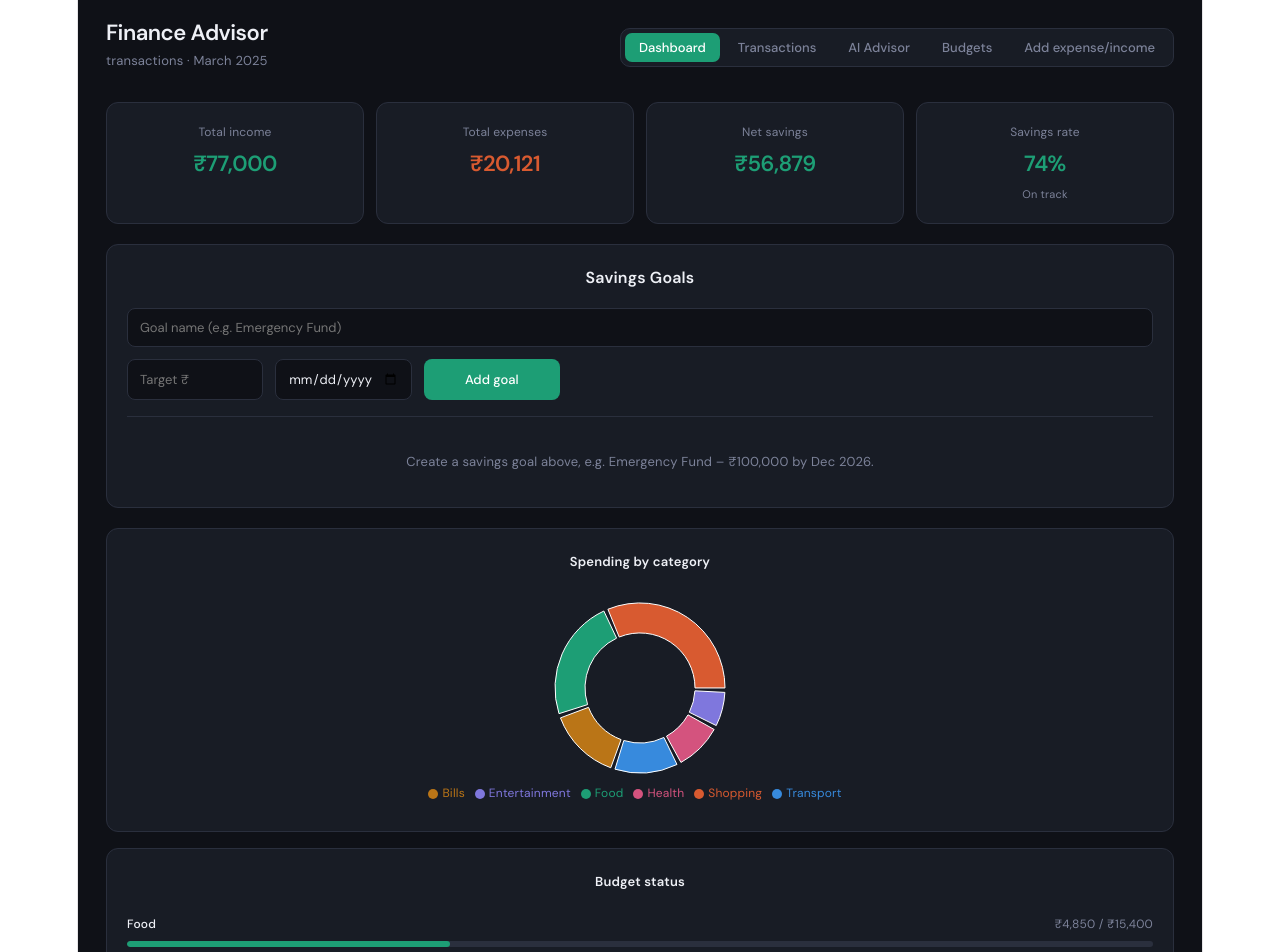
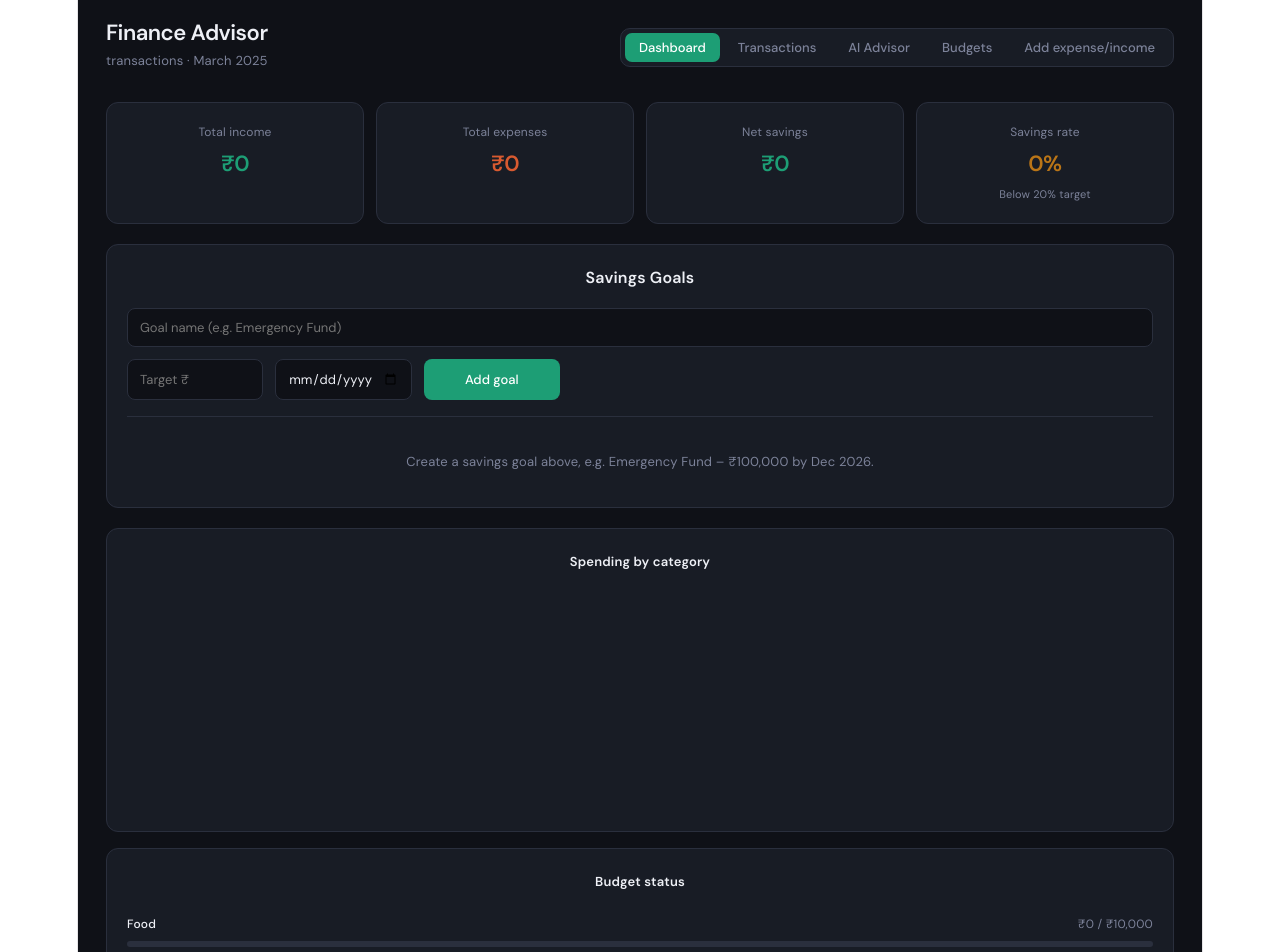
Before and after one commit to RidDevs/Equilateral, a React (Vite) app in the folder finance-app/: page / in a window 1280 px wide. Shown: the top 952 px of the page. Built offline with nearby package versions, Linux system fonts and the light colour scheme.

Commit message:
removed the default transactions

```diff
--- a/finance-app/src/constants/index.js
+++ b/finance-app/src/constants/index.js
@@ -1,36 +1,5 @@
-// ─── SAMPLE DATA ────────────────────────────────────────────────────────────
-export const SAMPLE_TRANSACTIONS = [
-  { id: 1,  date: "2025-03-01", description: "Salary credit",         amount: 65000, type: "income",  category: "Income" },
-  { id: 2,  date: "2025-03-02", description: "Zomato order",          amount: -480,  type: "expense", category: "Food" },
-  { id: 3,  date: "2025-03-03", description: "Uber ride",             amount: -220,  type: "expense", category: "Transport" },
-  { id: 4,  date: "2025-03-04", description: "Amazon purchase",       amount: -1850, type: "expense", category: "Shopping" },
-  { id: 5,  date: "2025-03-05", description: "Swiggy order",          amount: -350,  type: "expense", category: "Food" },
-  { id: 6,  date: "2025-03-06", description: "Electricity bill",      amount: -1200, type: "expense", category: "Bills" },
-  { id: 7,  date: "2025-03-07", description: "Netflix subscription",  amount: -649,  type: "expense", category: "Entertainment" },
-  { id: 8,  date: "2025-03-08", description: "Zomato order",          amount: -620,  type: "expense", category: "Food" },
-  { id: 9,  date: "2025-03-09", description: "Petrol",                amount: -800,  type: "expense", category: "Transport" },
-  { id: 10, date: "2025-03-10", description: "Flipkart order",        amount: -2200, type: "expense", category: "Shopping" },
-  { id: 11, date: "2025-03-11", description: "Gym membership",        amount: -1500, type: "expense", category: "Health" },
-  { id: 12, date: "2025-03-12", description: "Swiggy order",          amount: -410,  type: "expense", category: "Food" },
-  { id: 13, date: "2025-03-13", description: "Ola ride",              amount: -185,  type: "expense", category: "Transport" },
-  { id: 14, date: "2025-03-14", description: "Mobile recharge",       amount: -299,  type: "expense", category: "Bills" },
-  { id: 15, date: "2025-03-15", description: "Zomato order",          amount: -730,  type: "expense", category: "Food" },
-  { id: 16, date: "2025-03-16", description: "Freelance payment",     amount: 12000, type: "income",  category: "Income" },
-  { id: 17, date: "2025-03-17", description: "Amazon order",          amount: -950,  type: "expense", category: "Shopping" },
-  { id: 18, date: "2025-03-18", description: "Pharmacy",              amount: -380,  type: "expense", category: "Health" },
-  { id: 19, date: "2025-03-19", description: "Uber ride",             amount: -310,  type: "expense", category: "Transport" },
-  { id: 20, date: "2025-03-20", description: "Swiggy order",          amount: -520,  type: "expense", category: "Food" },
-  { id: 21, date: "2025-03-21", description: "Internet bill",         amount: -899,  type: "expense", category: "Bills" },
-  { id: 22, date: "2025-03-22", description: "Spotify",               amount: -119,  type: "expense", category: "Entertainment" },
-  { id: 23, date: "2025-03-23", description: "Zomato order",          amount: -890,  type: "expense", category: "Food" },
-  { id: 24, date: "2025-03-24", description: "Petrol",                amount: -750,  type: "expense", category: "Transport" },
-  { id: 25, date: "2025-03-25", description: "Myntra shopping",       amount: -1600, type: "expense", category: "Shopping" },
-  { id: 26, date: "2025-03-26", description: "Zomato order",          amount: -460,  type: "expense", category: "Food" },
-  { id: 27, date: "2025-03-27", description: "Movie tickets",         amount: -600,  type: "expense", category: "Entertainment" },
-  { id: 28, date: "2025-03-28", description: "Swiggy order",          amount: -390,  type: "expense", category: "Food" },
-  { id: 29, date: "2025-03-29", description: "Electricity advance",   amount: -500,  type: "expense", category: "Bills" },
-  { id: 30, date: "2025-03-30", description: "Uber ride",             amount: -260,  type: "expense", category: "Transport" },
-];
+// ─── DEFAULT TRANSACTIONS ────────────────────────────────────────────────────
+export const SAMPLE_TRANSACTIONS = [];
 
 // Budget allocations as percentage of total income (shown in Budget page & used for defaults)
 export const BUDGET_PERCENTAGES = {
```
